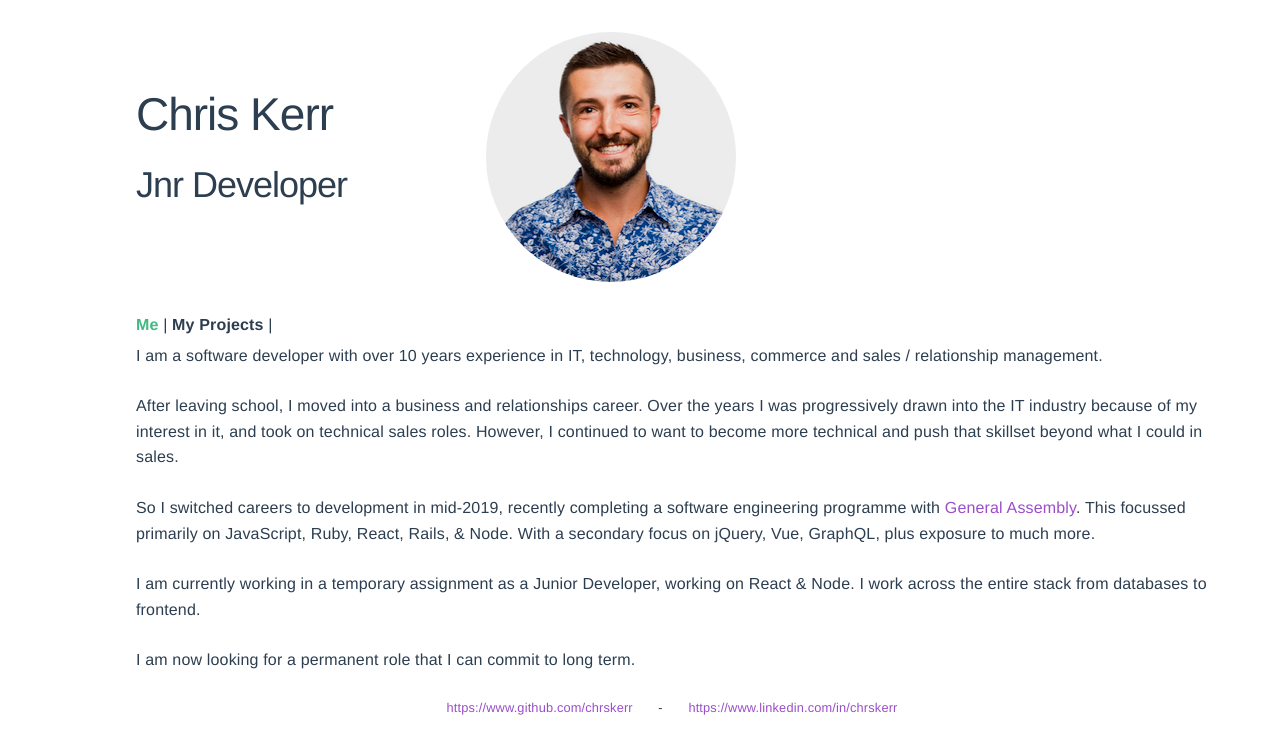
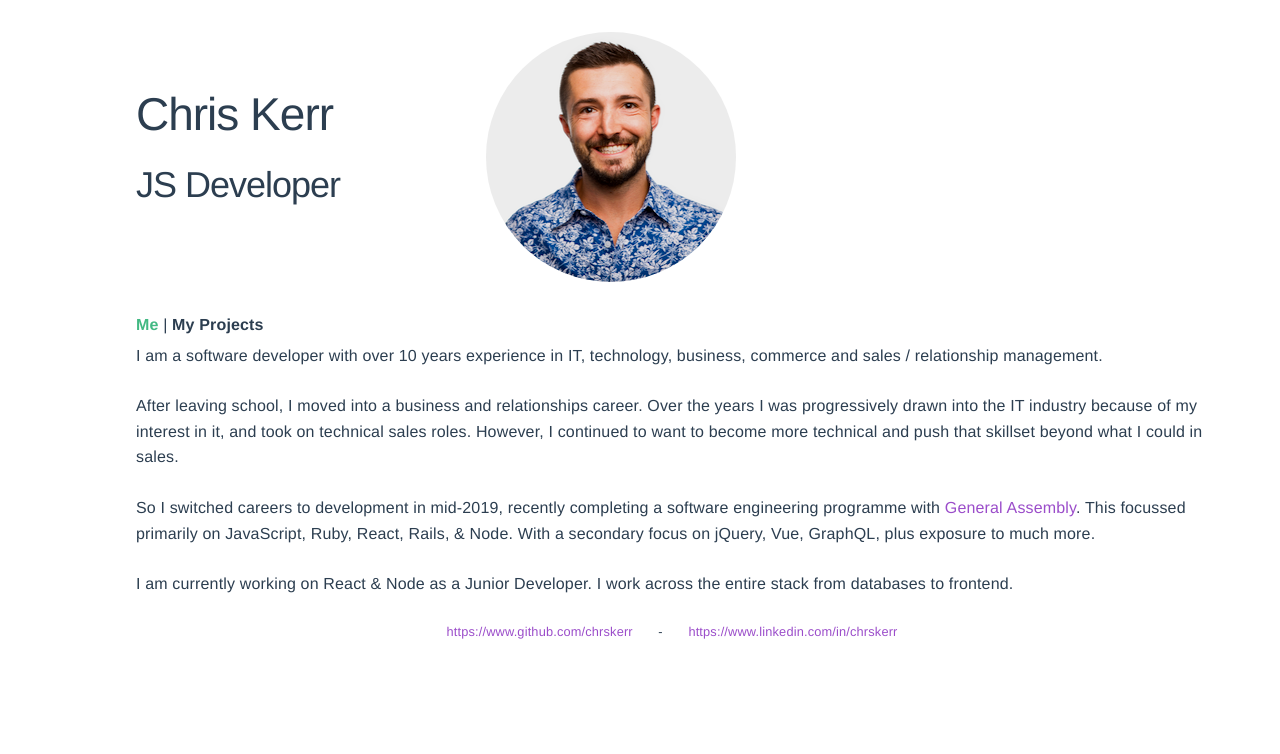
Before and after one commit to chrskerr/chrskerr.com, a Vue app: page / in a window 1280 px wide. Shown: the top 754 px of the page. Built offline with nearby package versions, Linux system fonts and the light colour scheme.

Commit message:
Removed burning-client too

```diff
--- a/src/App.vue
+++ b/src/App.vue
@@ -3,15 +3,15 @@
     <div id="top">
       <div id="text_container">
         <h1>Chris Kerr</h1>
-        <h2>Jnr Developer</h2>
+        <h2>JS Developer</h2>
       </div>
       <img id="headshot" src="@/assets/1.png" alt="Chris headshot" />
     </div>
 
     <div id="nav">
-      <router-link to="/">Me</router-link> |
-      <router-link class='has_depth' to="/projects">My Projects</router-link> |
-      <!-- <router-link to="/pimonitor">Pi System-Monitor</router-link> -->
+      <router-link to="/">Me</router-link>
+    | <router-link class='has_depth' to="/projects">My Projects</router-link>
+      <!-- | <router-link to="/pimonitor">Pi System-Monitor</router-link> -->
     </div>
 
     <router-view />
--- a/src/components/ProjectNav.vue
+++ b/src/components/ProjectNav.vue
@@ -4,7 +4,7 @@
         <router-link to='/projects/penne-pinching'>Penne Pinching</router-link><span id='hide'> | </span>
         <router-link to='/projects/wevote'>WeVote</router-link><span id='hide'> | </span>
         <!-- <router-link to="/projects/piroku">Pi-roku, amnesiatic webhosting</router-link><span id='hide'> | </span> -->
-        <router-link to="/projects/basicflights">Basic Flight Booker</router-link><span id='hide'> | </span>
+        <!-- <router-link to="/projects/basicflights">Basic Flight Booker</router-link><span id='hide'> | </span> -->
         <router-link to="/projects/projectone">File Upload / Instant Messaging</router-link><span id='hide'> | </span>
         <router-link to="/projects/tictactoe">Tic Tac Toe</router-link><span id='hide'> | </span>
         <router-link to="/projects/catgame">JS Cat Game</router-link>
--- a/src/router/index.js
+++ b/src/router/index.js
@@ -48,11 +48,11 @@ const routes = [
 		name: "projectone",
 		component: () => import( "../views/projects/ProjectOne.vue" ),
 	},
-	{
-		path: "/projects/basicflights",
-		name: "basicflights",
-		component: () => import( "../views/projects/BasicFlights.vue" ),
-	},
+	// {
+	// 	path: "/projects/basicflights",
+	// 	name: "basicflights",
+	// 	component: () => import( "../views/projects/BasicFlights.vue" ),
+	// },
 	{
 		path: "/projects/wevote",
 		name: "wevote",
--- a/src/views/Home.vue
+++ b/src/views/Home.vue
@@ -10,10 +10,7 @@
 			So I switched careers to development in mid-2019, recently completing a software engineering programme with <a target="_blank" rel="noopener" href="https://generalassemb.ly/education/software-engineering-immersive/sydney">General Assembly</a>. This focussed primarily on JavaScript, Ruby, React, Rails, & Node. With a secondary focus on jQuery, Vue, GraphQL, plus exposure to much more.
 		</p>
 		<p>
-			I am currently working in a temporary assignment as a Junior Developer, working on React & Node. I work across the entire stack from databases to frontend.
-		</p>
-		<p>
-			I am now looking for a permanent role that I can commit to long term.
+			I am currently working on React & Node as a Junior Developer. I work across the entire stack from databases to frontend.
 		</p>
 	</div>
 </template>
```
Also changed, not shown: 1 other file (tests, documents, lock files or other folders).
